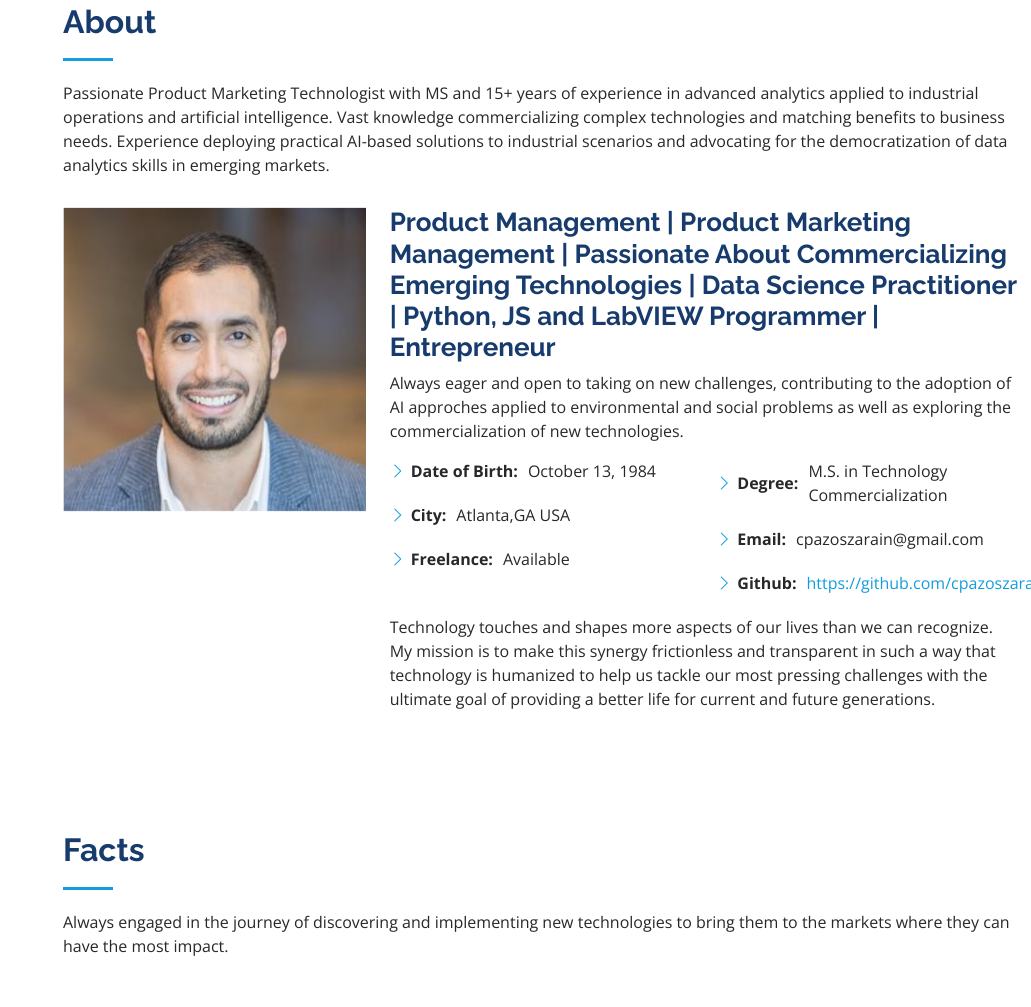
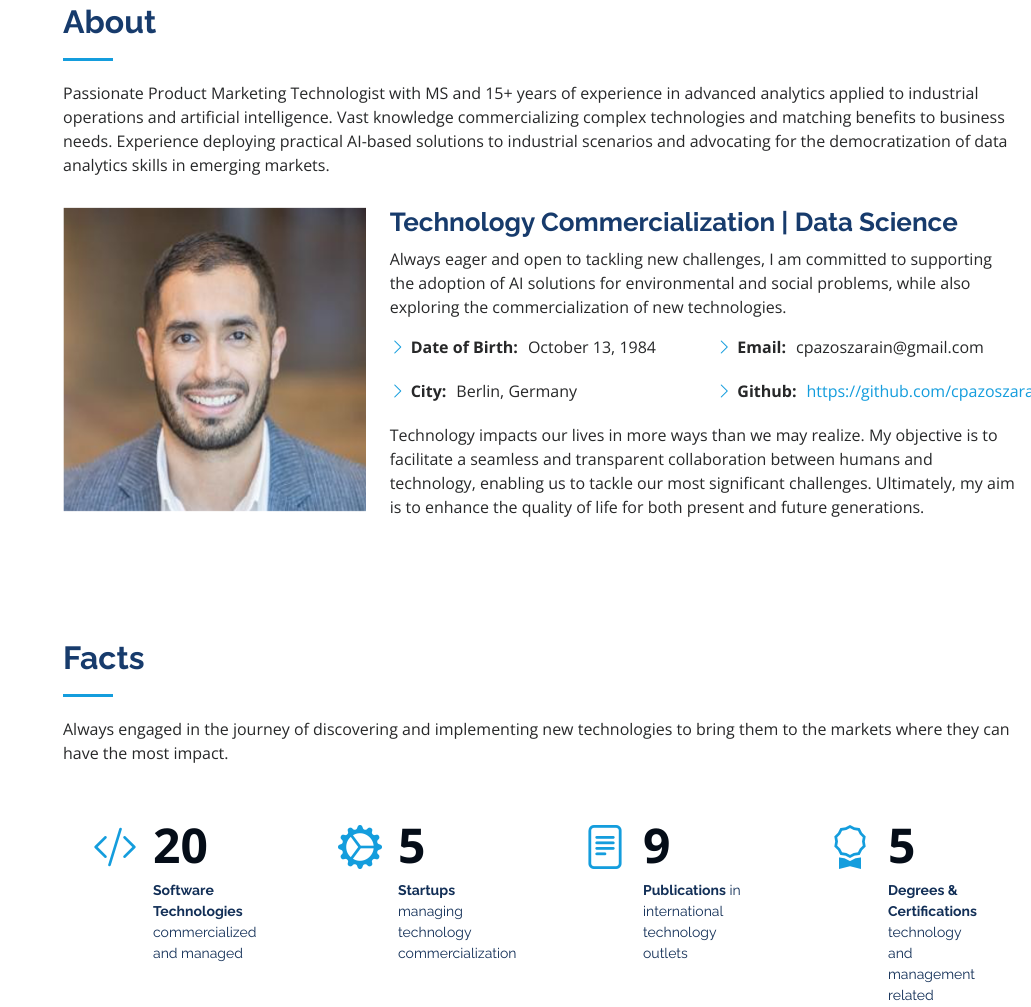
Before and after one commit to cpazoszarain7/cpazoszarain7.github.io, a plain HTML site: page index.html in a window 1280 px wide. Shown: the part 857-1864 px from the top of the page, without its empty margins (249-1280 px from the left). Drawn offline with nearby package versions, Linux system fonts and the light colour scheme; files whose address does not match are found by name.

Commit message:
description changes

```diff
--- a/index.html
+++ b/index.html
@@ -94,28 +94,26 @@
             <img src="assets/img/test2.png" class="img-fluid" alt="">
           </div>
           <div class="col-lg-8 pt-4 pt-lg-0 content" data-aos="fade-left">
-            <h3> Product Management | Product Marketing Management | Passionate About Commercializing Emerging Technologies | Data Science Practitioner | Python, JS and LabVIEW Programmer | Entrepreneur</h3>
+            <h3>Technology Commercialization | Data Science</h3>
             <p class="font-italic">
-              Always eager and open to taking on new challenges, contributing to the adoption of AI approches applied to environmental and social problems as well as exploring the commercialization of new technologies.
+              Always eager and open to tackling new challenges, I am committed to supporting the adoption of AI solutions for environmental and social problems, while also exploring the commercialization of new technologies.
             </p>
             <div class="row">
               <div class="col-lg-6">
                 <ul>
                   <li><i class="bi bi-chevron-right"></i> <strong>Date of Birth:</strong> <span>October 13, 1984</span></li>
-                  <li><i class="bi bi-chevron-right"></i> <strong>City:</strong> <span>Atlanta,GA USA</span></li>
-                  <li><i class="bi bi-chevron-right"></i> <strong>Freelance:</strong> <span>Available</span></li>
+                  <li><i class="bi bi-chevron-right"></i> <strong>City:</strong> <span>Berlin, Germany</span></li>
                 </ul>
               </div>
               <div class="col-lg-6">
                 <ul>
-                  <li><i class="bi bi-chevron-right"></i> <strong>Degree:</strong> <span>M.S. in Technology Commercialization</span></li>
-                  <li><i class="bi bi-chevron-right"></i> <strong>Email:</strong> <span>cpazoszarain@gmail.com</span></li>
+                   <li><i class="bi bi-chevron-right"></i> <strong>Email:</strong> <span>cpazoszarain@gmail.com</span></li>
                   <li><i class="bi bi-chevron-right"></i> <strong>Github:</strong> <span><a href='https://github.com/cpazoszarain7'>https://github.com/cpazoszarain7</a></span></li>
                 </ul>
               </div>
             </div>
             <p>
-              Technology touches and shapes more aspects of our lives than we can recognize. My mission is to make this synergy frictionless and transparent in such a way that technology is humanized to help us tackle our most pressing challenges with the ultimate goal of providing a better life for current and future generations.
+              Technology impacts our lives in more ways than we may realize. My objective is to facilitate a seamless and transparent collaboration between humans and technology, enabling us to tackle our most significant challenges. Ultimately, my aim is to enhance the quality of life for both present and future generations.
             </p>
           </div>
         </div>
```
